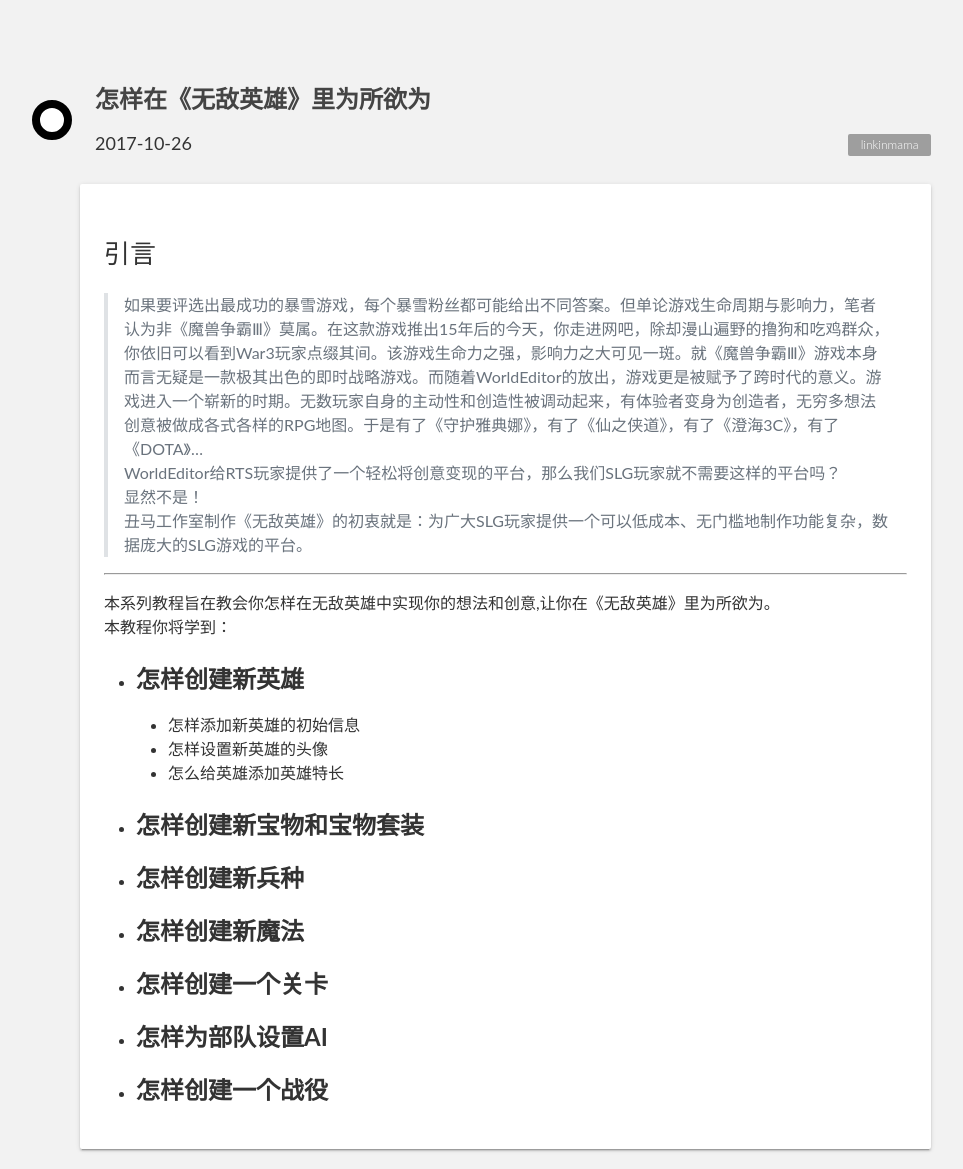
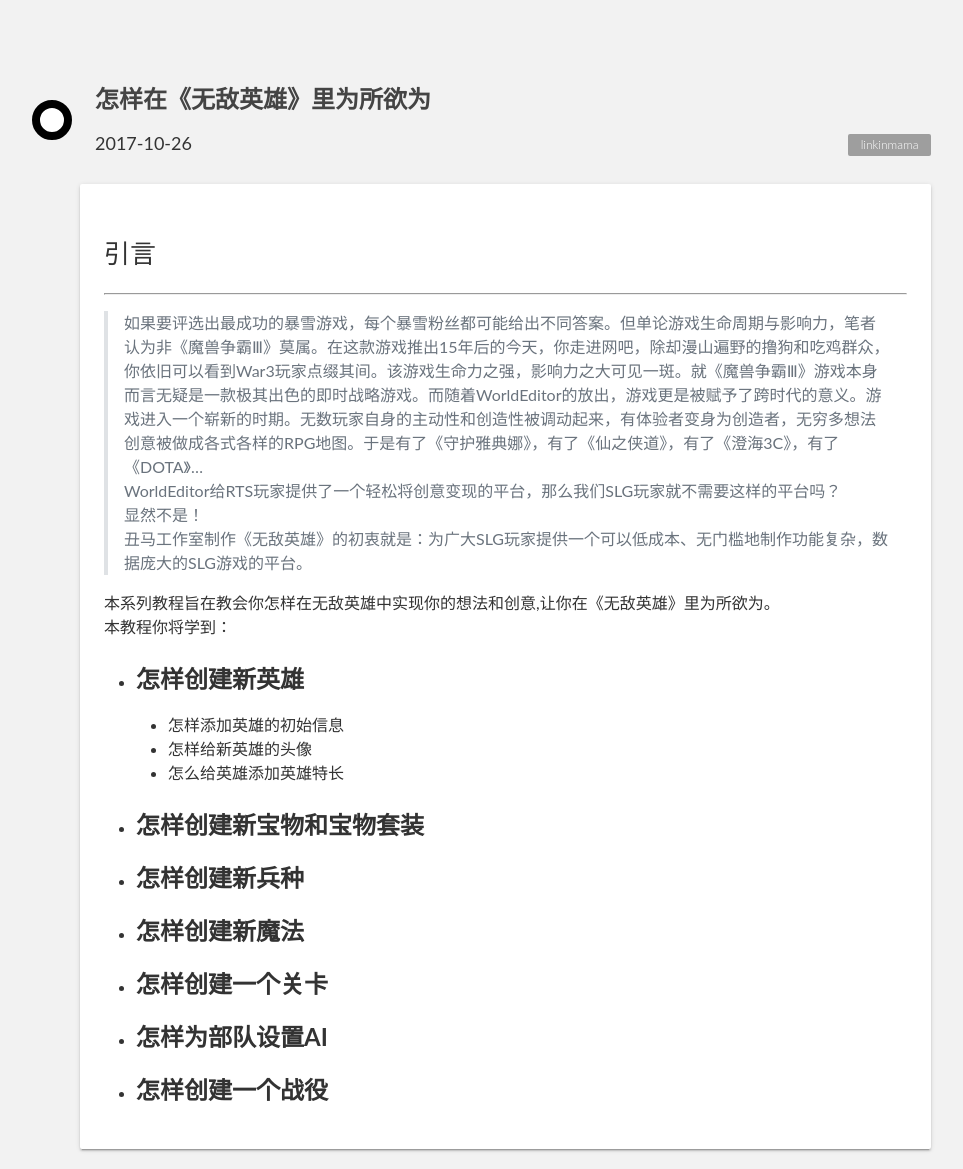
Before and after one commit to unicorn25/unicorn25.github.io, a Jekyll site: the page built from _steps/How_to_customize_in_the_game.md, in a window 1280 px wide. Shown: the whole page, without its empty margins (157-1120 px from the left). Built offline with Jekyll 4.4.1, drawn with Linux system fonts in a browser that asks for light colours.

Commit message:
* 布局修改

```diff
--- a/_steps/How_to_customize_in_the_game.md
+++ b/_steps/How_to_customize_in_the_game.md
@@ -7,18 +7,18 @@
 
 
 # 引言
+----
  >如果要评选出最成功的暴雪游戏，每个暴雪粉丝都可能给出不同答案。但单论游戏生命周期与影响力，笔者认为非《魔兽争霸Ⅲ》莫属。在这款游戏推出15年后的今天，你走进网吧，除却漫山遍野的撸狗和吃鸡群众，你依旧可以看到War3玩家点缀其间。该游戏生命力之强，影响力之大可见一斑。就《魔兽争霸Ⅲ》游戏本身而言无疑是一款极其出色的即时战略游戏。而随着WorldEditor的放出，游戏更是被赋予了跨时代的意义。游戏进入一个崭新的时期。无数玩家自身的主动性和创造性被调动起来，有体验者变身为创造者，无穷多想法创意被做成各式各样的RPG地图。于是有了《守护雅典娜》，有了《仙之侠道》，有了《澄海3C》，有了《DOTA》...
 WorldEditor给RTS玩家提供了一个轻松将创意变现的平台，那么我们SLG玩家就不需要这样的平台吗？
 显然不是！
 丑马工作室制作《无敌英雄》的初衷就是：为广大SLG玩家提供一个可以低成本、无门槛地制作功能复杂，数据庞大的SLG游戏的平台。
 
-----
 本系列教程旨在教会你怎样在无敌英雄中实现你的想法和创意,让你在《无敌英雄》里为所欲为。
 本教程你将学到：
 * ## **怎样创建新英雄**
 
-   * 怎样添加新英雄的初始信息
-   * 怎样设置新英雄的头像
+   * 怎样添加英雄的初始信息
+   * 怎样给新英雄的头像
    * 怎么给英雄添加英雄特长
 
 * ## **怎样创建新宝物和宝物套装**
```
